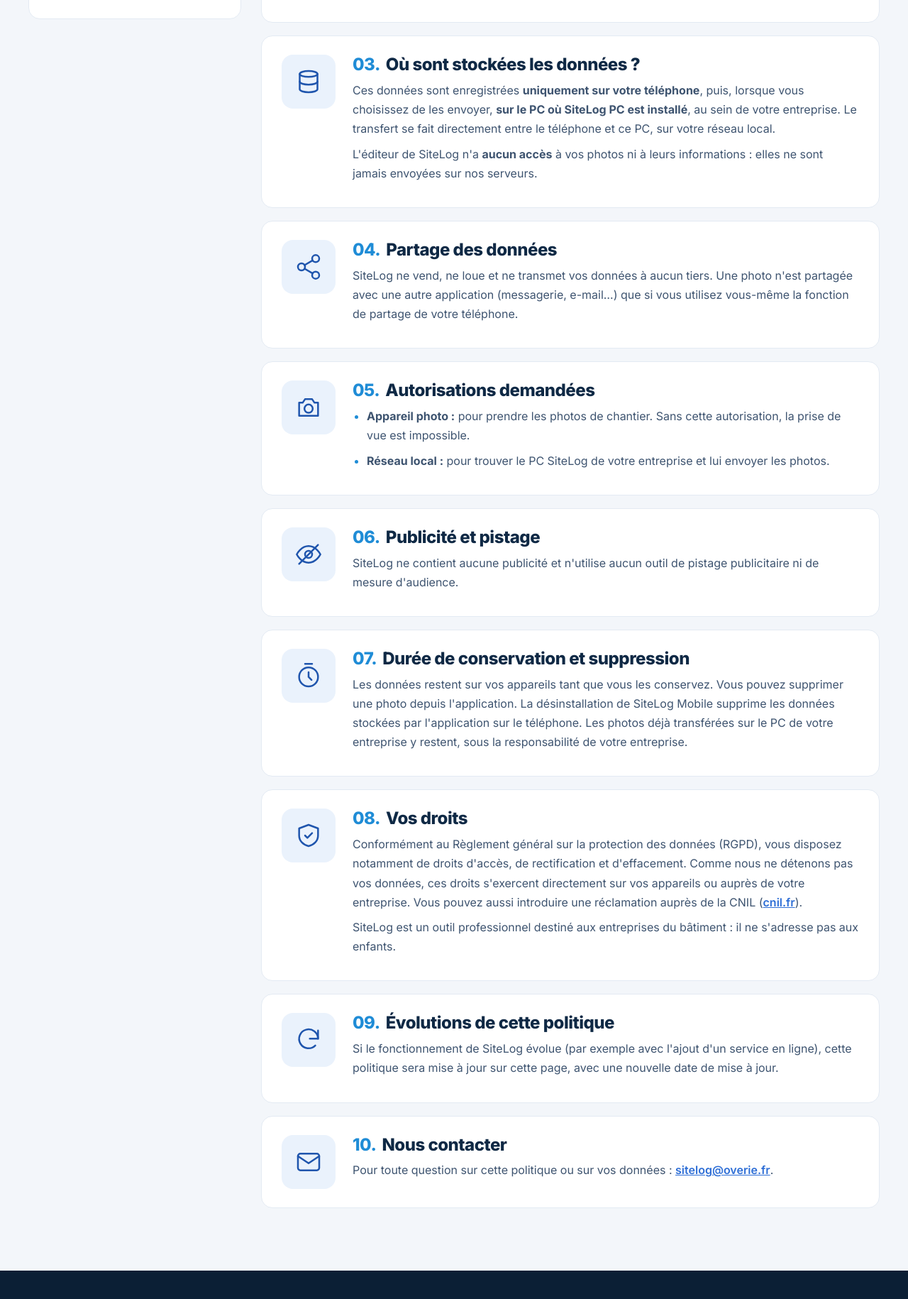
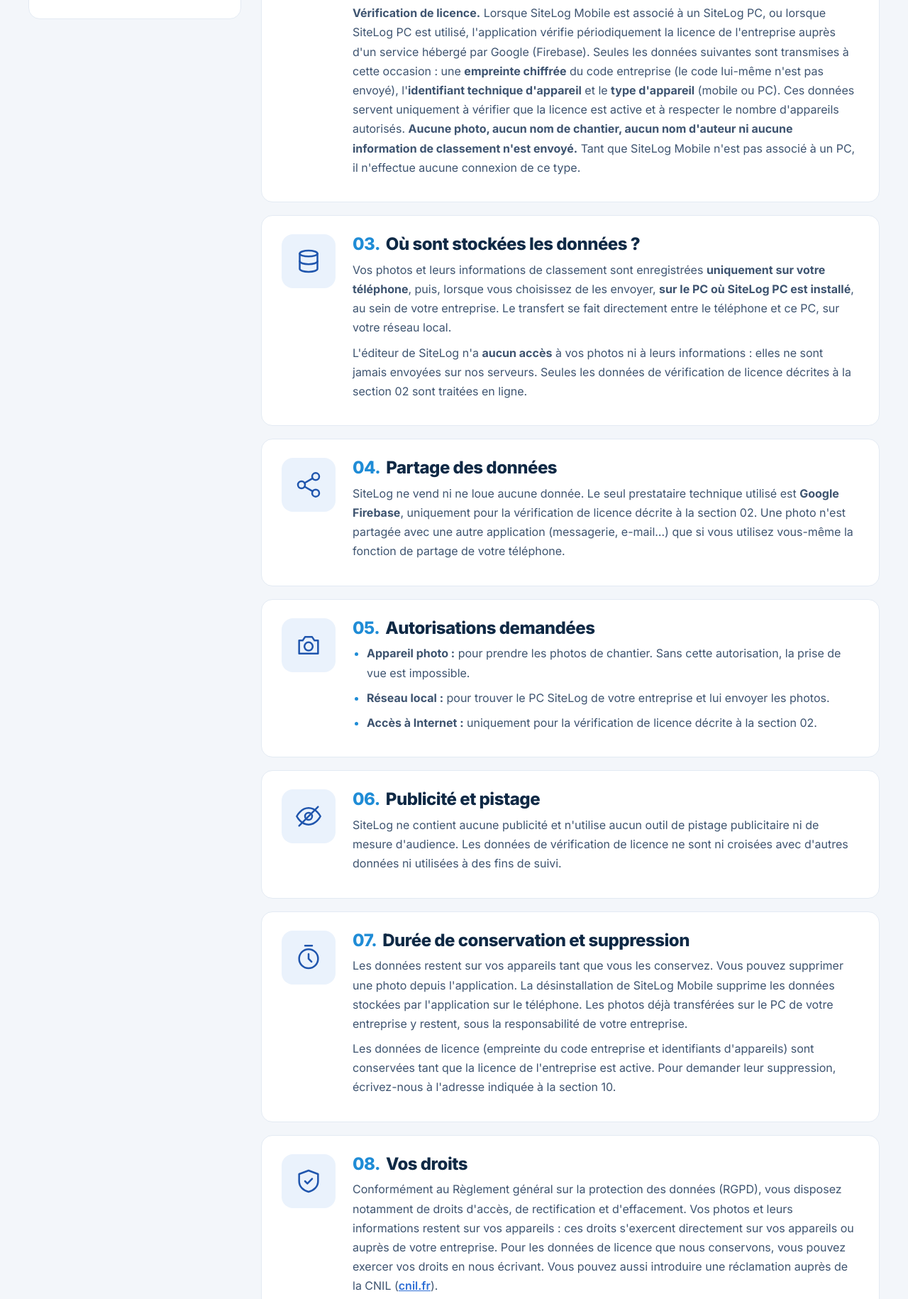
Before and after one commit to overie-dev/sitelog-site, a plain HTML site: page confidentialite/index.html in a window 1280 px wide. Shown: the part 970-2800 px from the top of the page at 71% size. Drawn offline with Linux system fonts and the light colour scheme.

Commit message:
Politique de confidentialite : verification de licence

```diff
--- a/confidentialite/index.html
+++ b/confidentialite/index.html
@@ -37,7 +37,7 @@
 <div>
 <h1>Politique de confidentialité</h1>
 <p class="sub">SiteLog Mobile &amp; SiteLog PC</p>
-<p class="date"><svg aria-hidden="true" width="20" height="20" viewBox="0 0 24 24" fill="none" stroke="#3E5470" stroke-width="1.8" stroke-linecap="round" stroke-linejoin="round"><rect x="3" y="5" width="18" height="16" rx="2"/><path d="M3 10h18M8 3v4M16 3v4"/></svg>Dernière mise à jour : 22 novembre 2026</p>
+<p class="date"><svg aria-hidden="true" width="20" height="20" viewBox="0 0 24 24" fill="none" stroke="#3E5470" stroke-width="1.8" stroke-linecap="round" stroke-linejoin="round"><rect x="3" y="5" width="18" height="16" rx="2"/><path d="M3 10h18M8 3v4M16 3v4"/></svg>Dernière mise à jour : 24 novembre 2026</p>
 </div>
 </div>
 </div>
@@ -89,20 +89,21 @@
 <li>leurs <strong>informations de classement</strong> : chantier (code et nom), catégorie, élément, sous-détail, date et heure de prise de vue ;</li>
 <li>le <strong>nom d'auteur</strong> que vous saisissez, pour savoir qui a pris chaque photo ;</li>
 <li>un <strong>identifiant technique d'appareil</strong>, généré par l'application, qui distingue les photos venant de téléphones différents.</li>
-</ul></div>
+</ul>
+<p><strong>Vérification de licence.</strong> Lorsque SiteLog Mobile est associé à un SiteLog PC, ou lorsque SiteLog PC est utilisé, l'application vérifie périodiquement la licence de l'entreprise auprès d'un service hébergé par Google (Firebase). Seules les données suivantes sont transmises à cette occasion : une <strong>empreinte chiffrée</strong> du code entreprise (le code lui-même n'est pas envoyé), l'<strong>identifiant technique d'appareil</strong> et le <strong>type d'appareil</strong> (mobile ou PC). Ces données servent uniquement à vérifier que la licence est active et à respecter le nombre d'appareils autorisés. <strong>Aucune photo, aucun nom de chantier, aucun nom d'auteur ni aucune information de classement n'est envoyé.</strong> Tant que SiteLog Mobile n'est pas associé à un PC, il n'effectue aucune connexion de ce type.</p></div>
 </section>
 
 <section class="sec" id="s3">
 <div class="ico"><svg aria-hidden="true" width="40" height="40" viewBox="0 0 24 24" fill="none" stroke="#1F55AD" stroke-width="1.5" stroke-linecap="round" stroke-linejoin="round"><ellipse cx="12" cy="5.5" rx="7.5" ry="2.5"/><path d="M4.5 5.5v13c0 1.4 3.4 2.5 7.5 2.5s7.5-1.1 7.5-2.5v-13"/><path d="M4.5 12c0 1.4 3.4 2.5 7.5 2.5s7.5-1.1 7.5-2.5"/></svg></div>
 <div><h2><em>03.</em>Où sont stockées les données ?</h2>
-<p>Ces données sont enregistrées <strong>uniquement sur votre téléphone</strong>, puis, lorsque vous choisissez de les envoyer, <strong>sur le PC où SiteLog PC est installé</strong>, au sein de votre entreprise. Le transfert se fait directement entre le téléphone et ce PC, sur votre réseau local.</p>
-<p>L'éditeur de SiteLog n'a <strong>aucun accès</strong> à vos photos ni à leurs informations : elles ne sont jamais envoyées sur nos serveurs.</p></div>
+<p>Vos photos et leurs informations de classement sont enregistrées <strong>uniquement sur votre téléphone</strong>, puis, lorsque vous choisissez de les envoyer, <strong>sur le PC où SiteLog PC est installé</strong>, au sein de votre entreprise. Le transfert se fait directement entre le téléphone et ce PC, sur votre réseau local.</p>
+<p>L'éditeur de SiteLog n'a <strong>aucun accès</strong> à vos photos ni à leurs informations : elles ne sont jamais envoyées sur nos serveurs. Seules les données de vérification de licence décrites à la section 02 sont traitées en ligne.</p></div>
 </section>
 
 <section class="sec" id="s4">
 <div class="ico"><svg aria-hidden="true" width="40" height="40" viewBox="0 0 24 24" fill="none" stroke="#1F55AD" stroke-width="1.5" stroke-linecap="round" stroke-linejoin="round"><circle cx="18" cy="5" r="3"/><circle cx="6" cy="12" r="3"/><circle cx="18" cy="19" r="3"/><path d="M8.6 10.5l6.8-4M8.6 13.5l6.8 4"/></svg></div>
 <div><h2><em>04.</em>Partage des données</h2>
-<p>SiteLog ne vend, ne loue et ne transmet vos données à aucun tiers. Une photo n'est partagée avec une autre application (messagerie, e-mail…) que si vous utilisez vous-même la fonction de partage de votre téléphone.</p></div>
+<p>SiteLog ne vend ni ne loue aucune donnée. Le seul prestataire technique utilisé est <strong>Google Firebase</strong>, uniquement pour la vérification de licence décrite à la section 02. Une photo n'est partagée avec une autre application (messagerie, e-mail…) que si vous utilisez vous-même la fonction de partage de votre téléphone.</p></div>
 </section>
 
 <section class="sec" id="s5">
@@ -111,32 +112,34 @@
 <ul>
 <li><strong>Appareil photo :</strong> pour prendre les photos de chantier. Sans cette autorisation, la prise de vue est impossible.</li>
 <li><strong>Réseau local :</strong> pour trouver le PC SiteLog de votre entreprise et lui envoyer les photos.</li>
+<li><strong>Accès à Internet :</strong> uniquement pour la vérification de licence décrite à la section 02.</li>
 </ul></div>
 </section>
 
 <section class="sec" id="s6">
 <div class="ico"><svg aria-hidden="true" width="40" height="40" viewBox="0 0 24 24" fill="none" stroke="#1F55AD" stroke-width="1.5" stroke-linecap="round" stroke-linejoin="round"><path d="M2 12s3.5-7 10-7 10 7 10 7-3.5 7-10 7S2 12 2 12z"/><circle cx="12" cy="12" r="3"/><path d="M4 20L20 4"/></svg></div>
 <div><h2><em>06.</em>Publicité et pistage</h2>
-<p>SiteLog ne contient aucune publicité et n'utilise aucun outil de pistage publicitaire ni de mesure d'audience.</p></div>
+<p>SiteLog ne contient aucune publicité et n'utilise aucun outil de pistage publicitaire ni de mesure d'audience. Les données de vérification de licence ne sont ni croisées avec d'autres données ni utilisées à des fins de suivi.</p></div>
 </section>
 
 <section class="sec" id="s7">
 <div class="ico"><svg aria-hidden="true" width="40" height="40" viewBox="0 0 24 24" fill="none" stroke="#1F55AD" stroke-width="1.5" stroke-linecap="round" stroke-linejoin="round"><circle cx="12" cy="13" r="8"/><path d="M12 9v4l2.5 2.5M9 2h6"/></svg></div>
 <div><h2><em>07.</em>Durée de conservation et suppression</h2>
-<p>Les données restent sur vos appareils tant que vous les conservez. Vous pouvez supprimer une photo depuis l'application. La désinstallation de SiteLog Mobile supprime les données stockées par l'application sur le téléphone. Les photos déjà transférées sur le PC de votre entreprise y restent, sous la responsabilité de votre entreprise.</p></div>
+<p>Les données restent sur vos appareils tant que vous les conservez. Vous pouvez supprimer une photo depuis l'application. La désinstallation de SiteLog Mobile supprime les données stockées par l'application sur le téléphone. Les photos déjà transférées sur le PC de votre entreprise y restent, sous la responsabilité de votre entreprise.</p>
+<p>Les données de licence (empreinte du code entreprise et identifiants d'appareils) sont conservées tant que la licence de l'entreprise est active. Pour demander leur suppression, écrivez-nous à l'adresse indiquée à la section 10.</p></div>
 </section>
 
 <section class="sec" id="s8">
 <div class="ico"><svg aria-hidden="true" width="40" height="40" viewBox="0 0 24 24" fill="none" stroke="#1F55AD" stroke-width="1.5" stroke-linecap="round" stroke-linejoin="round"><path d="M12 3l8 3v6c0 4.5-3.4 8-8 9-4.6-1-8-4.5-8-9V6z"/><path d="M9 12l2 2 4-4"/></svg></div>
 <div><h2><em>08.</em>Vos droits</h2>
-<p>Conformément au Règlement général sur la protection des données (RGPD), vous disposez notamment de droits d'accès, de rectification et d'effacement. Comme nous ne détenons pas vos données, ces droits s'exercent directement sur vos appareils ou auprès de votre entreprise. Vous pouvez aussi introduire une réclamation auprès de la CNIL (<a href="https://www.cnil.fr">cnil.fr</a>).</p>
+<p>Conformément au Règlement général sur la protection des données (RGPD), vous disposez notamment de droits d'accès, de rectification et d'effacement. Vos photos et leurs informations restent sur vos appareils : ces droits s'exercent directement sur vos appareils ou auprès de votre entreprise. Pour les données de licence que nous conservons, vous pouvez exercer vos droits en nous écrivant. Vous pouvez aussi introduire une réclamation auprès de la CNIL (<a href="https://www.cnil.fr">cnil.fr</a>).</p>
 <p>SiteLog est un outil professionnel destiné aux entreprises du bâtiment : il ne s'adresse pas aux enfants.</p></div>
 </section>
 
 <section class="sec" id="s9">
 <div class="ico"><svg aria-hidden="true" width="40" height="40" viewBox="0 0 24 24" fill="none" stroke="#1F55AD" stroke-width="1.5" stroke-linecap="round" stroke-linejoin="round"><path d="M20 11a8 8 0 1 0-2.3 5.7"/><path d="M20 4v7h-7"/></svg></div>
 <div><h2><em>09.</em>Évolutions de cette politique</h2>
-<p>Si le fonctionnement de SiteLog évolue (par exemple avec l'ajout d'un service en ligne), cette politique sera mise à jour sur cette page, avec une nouvelle date de mise à jour.</p></div>
+<p>Si le fonctionnement de SiteLog évolue (par exemple avec l'ajout de nouveaux services en ligne), cette politique sera mise à jour sur cette page, avec une nouvelle date de mise à jour.</p></div>
 </section>
 
 <section class="sec" id="s10">
```
